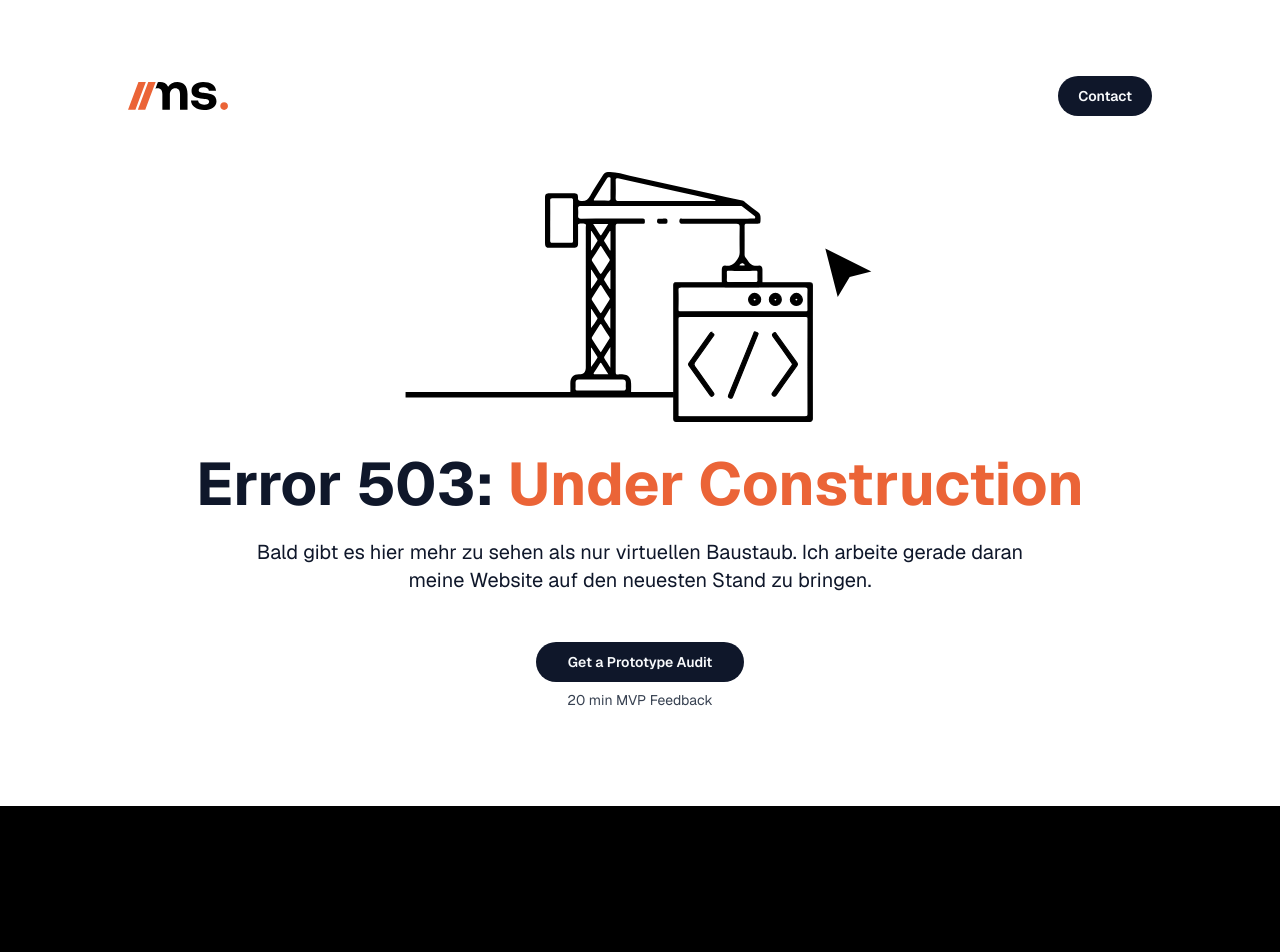
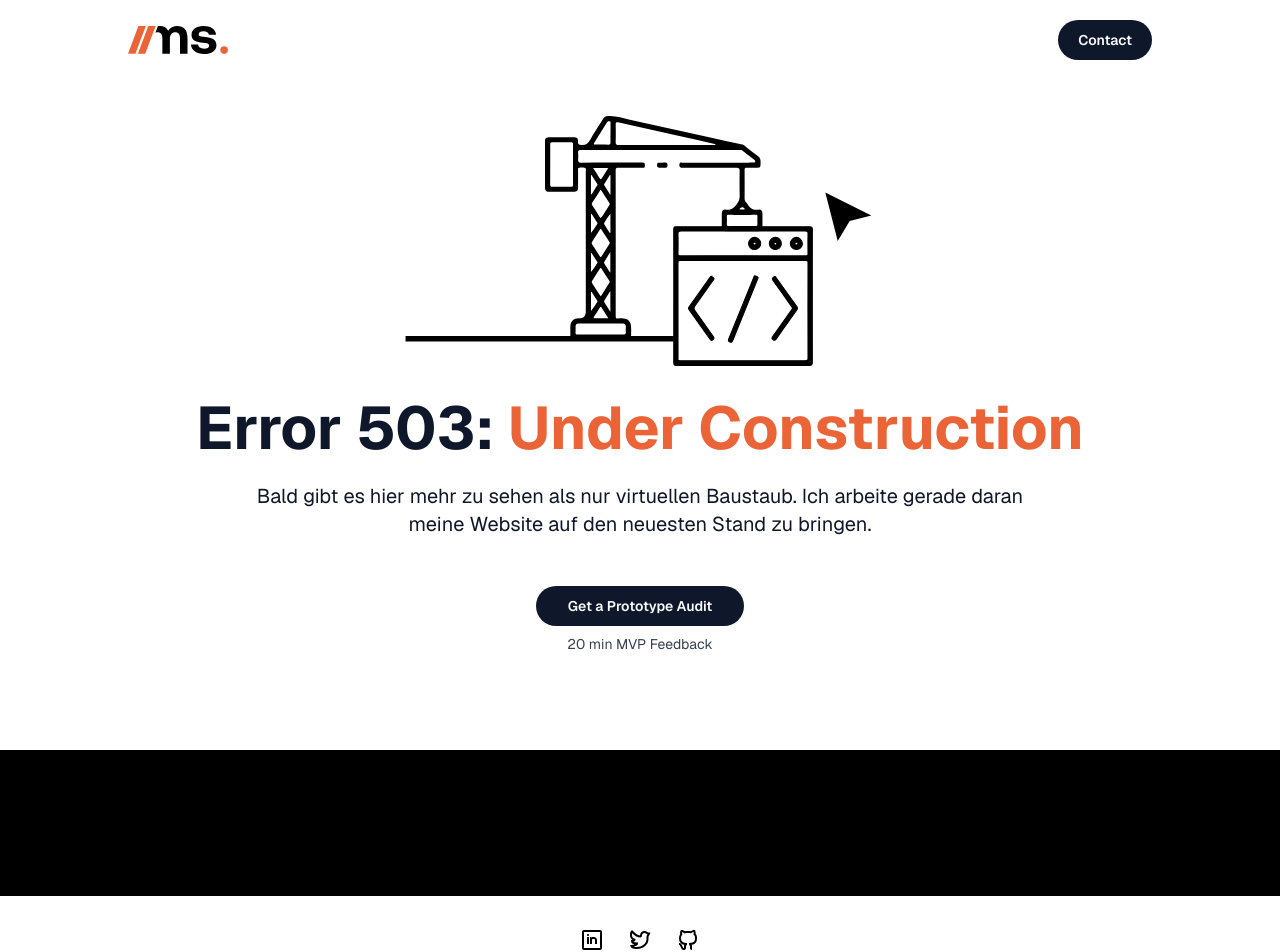
Before and after one commit to marvin-splitt/msdev.digital, a Next.js app: page / in a window 1280 px wide. Shown: the part 20-972 px from the top of the page. Built offline with nearby package versions, Linux system fonts and the light colour scheme.

Commit message:
feat(construction): add socials

```diff
--- a/app/page.tsx
+++ b/app/page.tsx
@@ -3,11 +3,14 @@ import Construction from "@/public/construction.svg";
 import Logo from "@/public/msdev-logo.svg";
 import { Button } from "@/components/button";
 import Link from "next/link";
+import GitHub from "@/public/icons/github.svg";
+import Twitter from "@/public/icons/twitter.svg";
+import LinkedIn from "@/public/icons/linkedin.svg";
 
 export default function Home() {
   return (
     <main className="flex min-h-screen flex-col items-center">
-      <header className="flex flex-row justify-between pt-24 px-32 items-center w-full">
+      <header className="flex flex-row justify-between pt-10 px-32 items-center w-full">
         <div>
           <Image src={Logo} height={100} width={100} alt="Logo" />
           <span className="sr-only">Marvin Splitt</span>
@@ -42,6 +45,17 @@ export default function Home() {
       </Button>
       <p className="text-gray-700 text-sm mt-2">20 min MVP Feedback</p>
       <div className="bg-black h-[146px] w-full mt-24"></div>
+      <div className="flex flex-row justify-center gap-6 mt-8">
+        <Link href="https://www.linkedin.com/in/marvin-splitt/">
+          <Image src={LinkedIn} height={24} width={24} alt="LinkedIn" />
+        </Link>
+        <Link href="https://twitter.com/marvinsplitt">
+          <Image src={Twitter} height={24} width={24} alt="Twitter" />
+        </Link>
+        <Link href="https://github.com/marvin-splitt">
+          <Image src={GitHub} height={24} width={24} alt="GitHub" />
+        </Link>
+      </div>
     </main>
   );
 }
```
